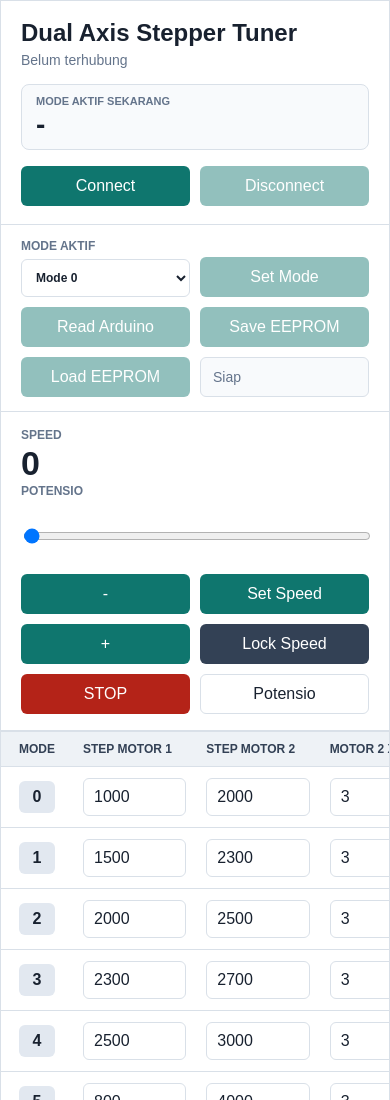
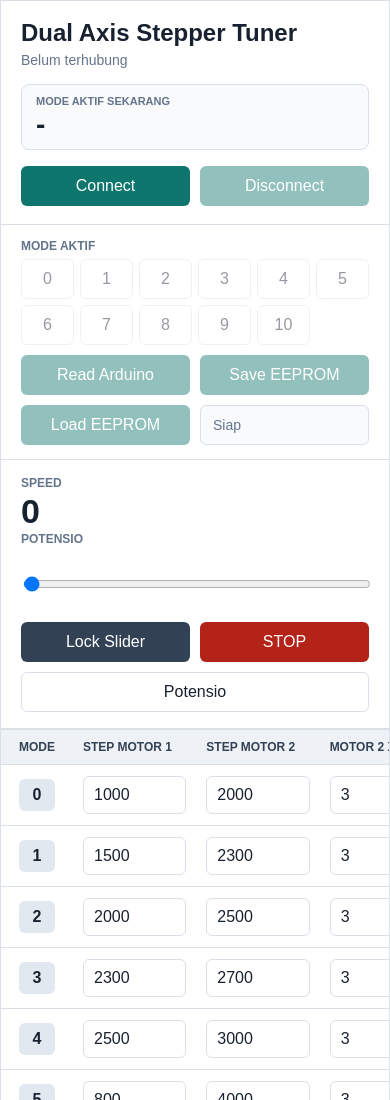
Before and after one commit to YRJ-10/dual-axis-stepper-controller, a plain HTML site: page web-app/index.html in a window 390 px wide. Shown: the top 1100 px of the page. Drawn offline with Linux system fonts and the light colour scheme.

Commit message:
UI Tweak

```diff
--- a/web-app/app.js
+++ b/web-app/app.js
@@ -23,8 +23,7 @@ const connectButton = document.querySelector("#connectButton");
 const disconnectButton = document.querySelector("#disconnectButton");
 const connectionStatus = document.querySelector("#connectionStatus");
 const currentActiveMode = document.querySelector("#currentActiveMode");
-const activeModeSelect = document.querySelector("#activeModeSelect");
-const setModeButton = document.querySelector("#setModeButton");
+const modeButtonGroup = document.querySelector("#modeButtonGroup");
 const readButton = document.querySelector("#readButton");
 const saveButton = document.querySelector("#saveButton");
 const loadButton = document.querySelector("#loadButton");
@@ -34,9 +33,6 @@ const speedPanel = document.querySelector("#speedPanel");
 const speedValue = document.querySelector("#speedValue");
 const speedSource = document.querySelector("#speedSource");
 const speedSlider = document.querySelector("#speedSlider");
-const speedDownButton = document.querySelector("#speedDownButton");
-const setSpeedButton = document.querySelector("#setSpeedButton");
-const speedUpButton = document.querySelector("#speedUpButton");
 const speedLockButton = document.querySelector("#speedLockButton");
 const stopButton = document.querySelector("#stopButton");
 const potButton = document.querySelector("#potButton");
@@ -57,10 +53,15 @@ let speedLockEnabled = false;
 
 function buildUi() {
   for (let mode = 0; mode < MODE_COUNT; mode++) {
-    const option = document.createElement("option");
-    option.value = String(mode);
-    option.textContent = `Mode ${mode}`;
-    activeModeSelect.append(option);
+    const modeButton = document.createElement("button");
+    modeButton.type = "button";
+    modeButton.className = "mode-select-button";
+    modeButton.dataset.modeSelect = String(mode);
+    modeButton.textContent = String(mode);
+    modeButton.title = `Aktifkan Mode ${mode}`;
+    modeButton.setAttribute("aria-pressed", "false");
+    modeButton.disabled = true;
+    modeButtonGroup.append(modeButton);
 
     const row = document.createElement("tr");
     row.dataset.mode = String(mode);
@@ -80,11 +81,13 @@ function buildUi() {
 function setConnectedState(isConnected) {
   connectButton.disabled = isConnected;
   disconnectButton.disabled = !isConnected;
-  setModeButton.disabled = !isConnected;
   readButton.disabled = !isConnected;
   saveButton.disabled = !isConnected;
   loadButton.disabled = !isConnected;
   document.querySelectorAll("[data-apply]").forEach((button) => {
+    button.disabled = !isConnected;
+  });
+  document.querySelectorAll("[data-mode-select]").forEach((button) => {
     button.disabled = !isConnected;
   });
   connectionStatus.textContent = isConnected ? "Terhubung ke Arduino" : "Belum terhubung";
@@ -166,6 +169,11 @@ function markModeSent(mode) {
 function updateActiveMode(mode) {
   activeMode = mode;
   currentActiveMode.textContent = mode === null ? "-" : `Mode ${mode}`;
+  document.querySelectorAll("[data-mode-select]").forEach((button) => {
+    const isActive = Number(button.dataset.modeSelect) === mode;
+    button.classList.toggle("active", isActive);
+    button.setAttribute("aria-pressed", isActive ? "true" : "false");
+  });
   document.querySelectorAll("#modeTableBody tr").forEach((row) => {
     row.classList.toggle("active-row", Number(row.dataset.mode) === mode);
   });
@@ -216,8 +224,8 @@ function setSpeedLock(enabled) {
   speedPanel.classList.toggle("locked", enabled);
   speedLockButton.classList.toggle("locked", enabled);
   speedLockButton.setAttribute("aria-pressed", enabled ? "true" : "false");
-  speedLockButton.textContent = enabled ? "Unlock Speed" : "Lock Speed";
-  setCommandStatus(enabled ? "Speed Lock ON" : "Speed Lock OFF", enabled ? "ok" : "");
+  speedLockButton.textContent = enabled ? "Unlock Slider" : "Lock Slider";
+  setCommandStatus(enabled ? "Slider Lock ON" : "Slider Lock OFF", enabled ? "ok" : "");
 }
 
 async function connectSerial() {
@@ -412,8 +420,12 @@ disconnectButton.addEventListener("click", disconnectSerial);
 readButton.addEventListener("click", () => sendCommand("DUMP"));
 saveButton.addEventListener("click", () => sendCommand("SAVE"));
 loadButton.addEventListener("click", () => sendCommand("LOAD"));
-setModeButton.addEventListener("click", () => {
-  sendCommand(`MODE ${activeModeSelect.value}`);
+modeButtonGroup.addEventListener("click", (event) => {
+  const button = event.target.closest("[data-mode-select]");
+  if (!button) {
+    return;
+  }
+  sendCommand(`MODE ${button.dataset.modeSelect}`);
 });
 speedSlider.addEventListener("input", () => {
   setSpeedTarget(speedSlider.value);
@@ -424,17 +436,8 @@ speedPanel.addEventListener("wheel", (event) => {
   const direction = event.deltaY < 0 ? 1 : -1;
   setSpeedTarget(Number(speedSlider.value) + direction * SPEED_STEP);
 });
-speedDownButton.addEventListener("click", () => {
-  setSpeedTarget(Number(speedSlider.value) - SPEED_STEP);
-});
-speedUpButton.addEventListener("click", () => {
-  setSpeedTarget(Number(speedSlider.value) + SPEED_STEP);
-});
 speedLockButton.addEventListener("click", () => {
   setSpeedLock(!speedLockEnabled);
-});
-setSpeedButton.addEventListener("click", () => {
-  setSpeedTarget(speedSlider.value);
 });
 stopButton.addEventListener("click", () => {
   stopSpeedRamp();
--- a/web-app/index.html
+++ b/web-app/index.html
@@ -4,7 +4,7 @@
     <meta charset="utf-8">
     <meta name="viewport" content="width=device-width, initial-scale=1">
     <title>Dual Axis Stepper Tuner</title>
-    <link rel="stylesheet" href="./style.css">
+    <link rel="stylesheet" href="./style.css?v=20260716-mode-buttons">
   </head>
   <body>
     <main class="app-shell">
@@ -24,11 +24,10 @@
       </section>
 
       <section class="control-strip" aria-label="Mode controls">
-        <label>
-          Mode Aktif
-          <select id="activeModeSelect"></select>
-        </label>
-        <button id="setModeButton" type="button" disabled>Set Mode</button>
+        <div class="mode-picker">
+          <span>Mode Aktif</span>
+          <div id="modeButtonGroup" class="mode-button-group" role="group" aria-label="Pilih mode aktif"></div>
+        </div>
         <button id="readButton" type="button" disabled>Read Arduino</button>
         <button id="saveButton" type="button" disabled>Save EEPROM</button>
         <button id="loadButton" type="button" disabled>Load EEPROM</button>
@@ -43,10 +42,7 @@
         </div>
         <input id="speedSlider" type="range" min="0" max="100" step="1" value="0">
         <div class="speed-actions">
-          <button id="speedDownButton" type="button">-</button>
-          <button id="setSpeedButton" type="button">Set Speed</button>
-          <button id="speedUpButton" type="button">+</button>
-          <button id="speedLockButton" type="button" aria-pressed="false">Lock Speed</button>
+          <button id="speedLockButton" type="button" aria-pressed="false">Lock Slider</button>
           <button id="stopButton" type="button">STOP</button>
           <button id="potButton" type="button">Potensio</button>
         </div>
@@ -78,6 +74,6 @@
       </section>
     </main>
 
-    <script src="./app.js?v=20260716-speed-ramp"></script>
+    <script src="./app.js?v=20260716-mode-buttons"></script>
   </body>
 </html>
--- a/web-app/style.css
+++ b/web-app/style.css
@@ -124,9 +124,47 @@ h2 {
 }
 
 .control-strip {
+  align-items: center;
   border-top: 0;
   box-shadow: none;
   padding: 14px 20px;
+}
+
+.mode-picker {
+  display: grid;
+  gap: 6px;
+}
+
+.mode-picker > span {
+  color: var(--muted);
+  font-size: 12px;
+  font-weight: 700;
+  text-transform: uppercase;
+}
+
+.mode-button-group {
+  display: grid;
+  grid-template-columns: repeat(11, 40px);
+  gap: 6px;
+}
+
+.mode-select-button {
+  width: 40px;
+  min-height: 40px;
+  padding: 0;
+  border-color: var(--line);
+  background: #ffffff;
+  color: var(--ink);
+}
+
+.mode-select-button:hover:not(:disabled) {
+  background: #eef2f6;
+}
+
+.mode-select-button.active {
+  border-color: var(--accent);
+  background: var(--accent);
+  color: #ffffff;
 }
 
 .command-status {
@@ -388,6 +426,18 @@ tr.active-row .mode-badge {
     flex: 1 1 150px;
   }
 
+  .mode-picker {
+    width: 100%;
+  }
+
+  .mode-button-group {
+    grid-template-columns: repeat(6, minmax(40px, 1fr));
+  }
+
+  .mode-select-button {
+    width: auto;
+  }
+
   .speed-panel {
     grid-template-columns: 1fr;
   }
```
